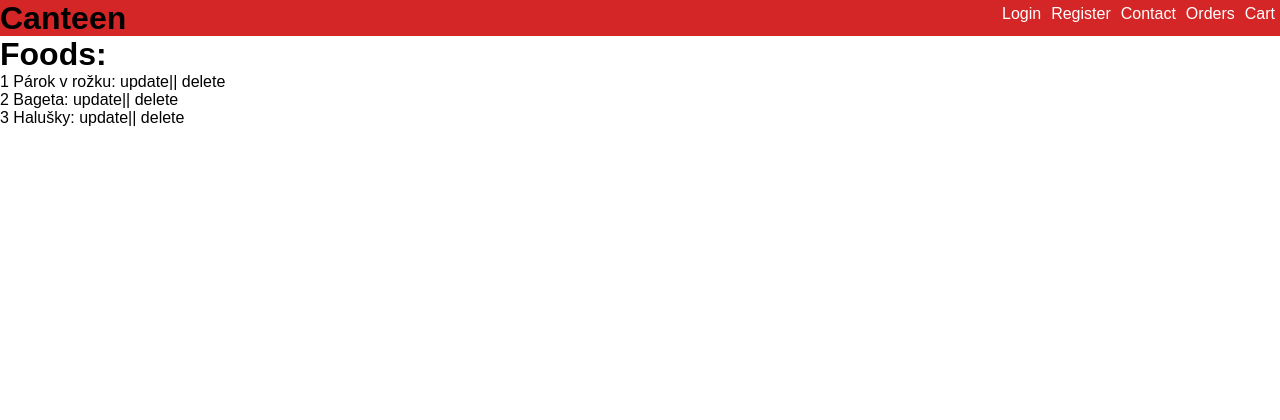
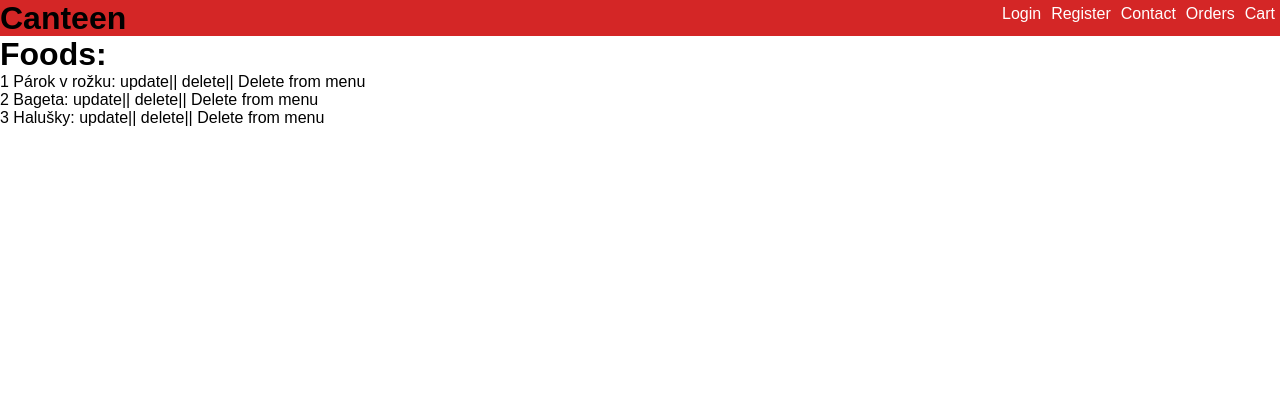
Before and after one commit to natal1H/IIS-project, a Django app: page /facility_menus_items_list_staff/1 in a window 1280 px wide. Shown: the top 420 px of the page. Run offline with Django 3.2, Linux system fonts and the light colour scheme; data comes from the database, SQL or seed files in the repository; both versions use the stored data as it was after the commit.

Commit message:
I've started doing permisions and limitations

```diff
--- a/app/canteen/templates/facility_menus_items_list_staff.html
+++ b/app/canteen/templates/facility_menus_items_list_staff.html
@@ -6,7 +6,8 @@
 {% for instance in item_list%}
     <p>{{ instance.id_item }}  {{ instance.name }}:
     <a href="{%url 'food_update_view' instance.id_item %}">update</a>||
-    <a href="{%url 'food_delete_view' instance.id_item %}">delete</a></p>
+    <a href="{%url 'food_delete_view' instance.id_item %}">delete</a>||
+    <a href="{%url 'delete_from_menu' id_menu instance.id_item %}">Delete from menu</a></p>
 
 {% endfor %}
 
--- a/app/canteen/templates/facility_staff_view.html
+++ b/app/canteen/templates/facility_staff_view.html
@@ -1,7 +1,7 @@
 {% extends "base.html" %}
 
 {% block content %}
-<h1>Food:</h1>
+<h1>facilities:</h1>
 
 {% for instance in facility_instance_list%}
      <p>{{ instance.id_facility }} {{instance.name}}: <a href="{%url 'facility_update_view' instance.id_facility %}">update</a>||
--- a/app/canteen/urls.py
+++ b/app/canteen/urls.py
@@ -16,6 +16,7 @@ urlpatterns = [
     path('facility_menus_list_staff/<int:id>', views.facility_menus_list_staff, name='facility_menus_list_staff'),
     path('facility_menus_items_list_staff/<int:id>', views.facility_menus_items_list_staff, name='facility_menus_items_list_staff'),
 
+    path('delete_from_menu/<int:id_menu>/<int:id_item>', views.delete_from_menu, name='delete_from_menu'),
 
 
     path('menu/<int:id>', views.menu_view, name='menu'),
--- a/app/canteen/views.py
+++ b/app/canteen/views.py
@@ -817,7 +817,7 @@ def facility_menus_items_list_staff(request, id):
 	#menu_instance=Menu.objects.filter(id_menu=id)
 	facility_menus_items_list=Menu_items.objects.filter(id_menu=id)
 
-	print(facility_menus_items_list)
+	#print(facility_menus_items_list)
 
 
 	item_list=[]
@@ -829,6 +829,31 @@ def facility_menus_items_list_staff(request, id):
 	#menus_instance_list=Menu.objects.filter(id_menu=facility_menus_instance_list.id_menu)
 
 	context={
-		"item_list": item_list
+		"item_list": item_list,
+		"id_menu":id
 	}
 	return render(request, 'facility_menus_items_list_staff.html', context)
+
+def delete_from_menu(request, id_menu, id_item):
+
+	if request.user.is_authenticated:
+		person_instance		=Person.objects.filter(user=request.user).first()
+		person_instance.is_admin()
+		person_instance.is_operator()
+	else:
+		PermissionDenied()
+		return render(request, 'error_access.html', {})
+
+
+	delete_instance=Menu_items.objects.filter(id_menu=id_menu, id_item=id_item).first()
+	delete_instance.delete()
+	return HttpResponseRedirect(request.META.get('HTTP_REFERER')) #stays on the same page
+
+def controlPermissions(request, bool_var, person_instance):
+	if bool_var:
+		person_instance		=Person.objects.filter(user=request.user).first()
+		person_instance.is_admin()
+		person_instance.is_operator()
+	else:
+		PermissionDenied()
+		return render(request, 'error_access.html', {})
```
Also changed, not shown: app/canteen/templates/error_access.html (added, +8 -0 lines), app/canteen.sqlite3.
